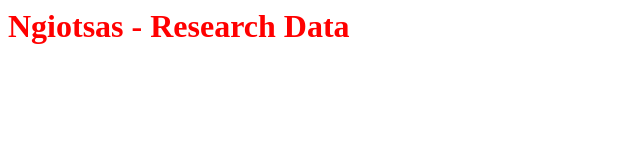
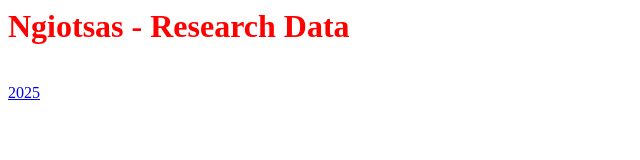
Before and after one commit to ngiotsas/research, a plain HTML site: page index.htm in a window 1280 px wide. Shown: the full height of the page, 0-640 px from the left. Drawn offline with Linux system fonts and the light colour scheme.

Commit message:
add data link in index

```diff
--- a/index.htm
+++ b/index.htm
@@ -3,5 +3,7 @@
 </head>
 <body>
     <h1 style="color:red;">Ngiotsas - Research Data</h1>
+    <br>
+    <a href="2025.data">2025</a>
 </body>
 </html>
```
